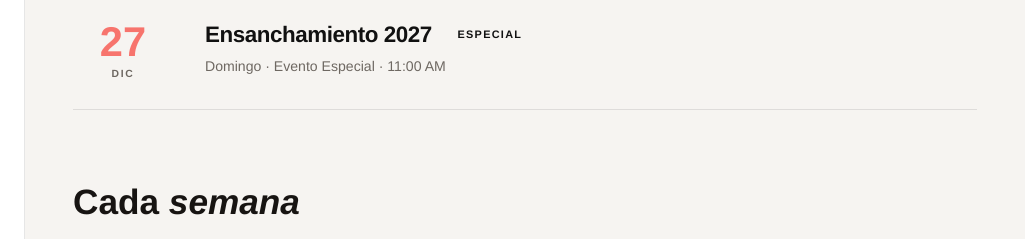
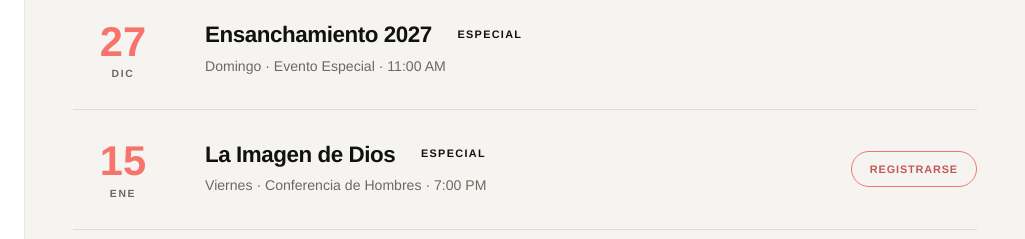
Before and after one commit to samcamachoh/somos-reino-web, a plain HTML site: page events.html in a window 1280 px wide. Shown: the part 561-800 px from the top of the page, 255-1280 px from the left. Drawn offline with Linux system fonts and the light colour scheme.

Commit message:
Add La Imagen de Dios men's conference (Jan 15) to special events (#75)
Claude-Session: https://claude.ai/code/session_01JiUKPvtMo2mw484mrbrDPB

Co-authored-by: Claude <noreply@anthropic.com>

```diff
--- a/events.html
+++ b/events.html
@@ -860,6 +860,18 @@
             <p class="event-details" data-en="Sunday · Special Event · 11:00 AM">Domingo · Evento Especial · 11:00 AM</p>
           </div>
         </div>
+
+        <div class="event-row" data-end="2027-01-15" data-date="2027-01-15">
+          <div class="event-date-box">
+            <span class="event-date-num">15</span>
+            <span class="event-date-month" data-en="JAN">ENE</span>
+          </div>
+          <div class="event-info">
+            <h3 class="event-title">La Imagen de Dios <span class="event-special-label event-special-inline" data-en="Special">Especial</span></h3>
+            <p class="event-details" data-en="Friday · Men's Conference · 7:00 PM">Viernes · Conferencia de Hombres · 7:00 PM</p>
+          </div>
+          <a class="event-tag" href="https://somosreino.churchtrac.com/connect?ei=EPTO1EI" target="_blank" rel="noopener" data-en="Register">Registrarse</a>
+        </div>
       </div>
       <p class="section-lead" id="events-empty" style="display:none;" data-en="New events are coming soon — follow our WhatsApp channel to be the first to know.">Pronto anunciaremos nuevos eventos — sigue nuestro canal de WhatsApp para enterarte primero.</p>
 
```
Also changed, not shown: index.html (+12 -0 lines), 1 other file.
